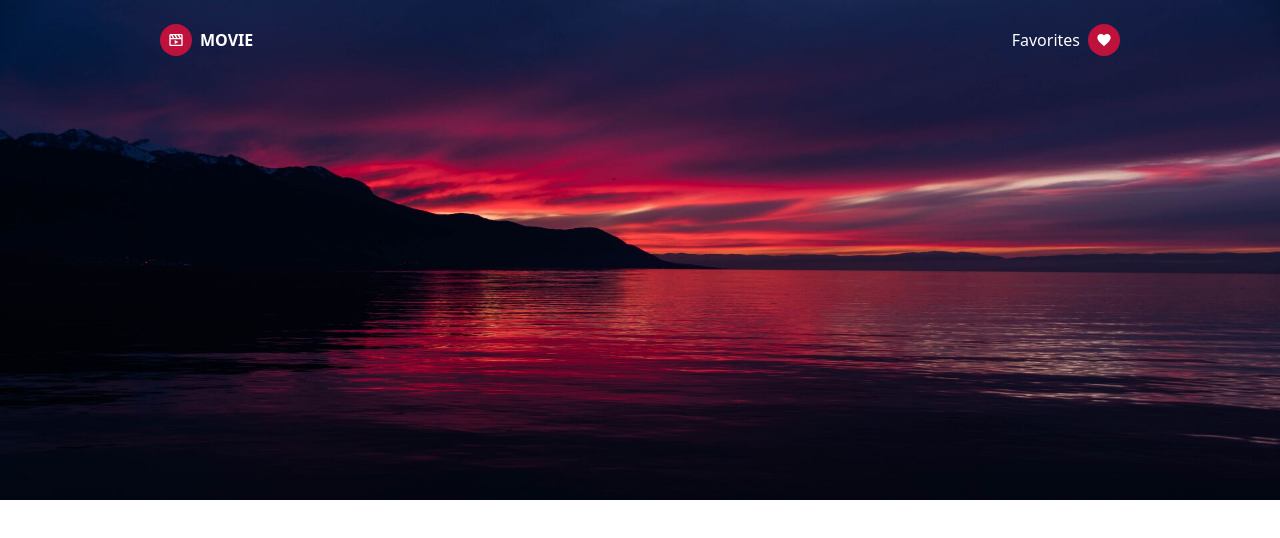
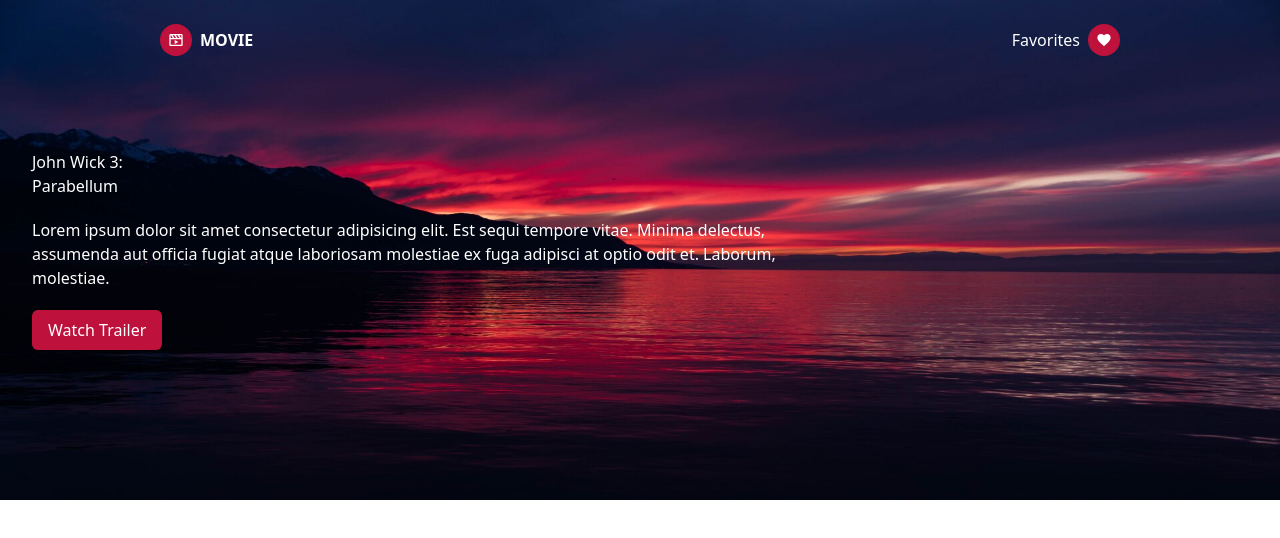
Before and after one commit to RaminMikayilov/simple-movie-app, a React (Vite) app: page / in a window 1280 px wide. Shown: the top 538 px of the page. Built offline with nearby package versions, Linux system fonts and the light colour scheme.

Commit message:
Add Hero section

```diff
--- a/src/components/Hero.jsx
+++ b/src/components/Hero.jsx
@@ -4,10 +4,22 @@ import heroImage from "../assets/hero.jpg";
 
 const Hero = () => {
   return (
-    <div className="h-[500px]">
+    <div className="h-[500px] relative">
       <Navbar />
       <div className="w-full h-full">
         <img src={heroImage} alt="hero" className="w-full h-full" />
+        <div className="absolute top-0 left-0 text-white flex flex-col justify-center items-start h-full p-8 gap-5 w-2/3">
+          <h1>
+            John Wick 3: <br /> Parabellum
+          </h1>
+          <p>
+            Lorem ipsum dolor sit amet consectetur adipisicing elit. Est sequi
+            tempore vitae. Minima delectus, assumenda aut officia fugiat atque
+            laboriosam molestiae ex fuga adipisci at optio odit et. Laborum,
+            molestiae.
+          </p>
+          <button className="bg-cRose rounded-md py-2 px-4">Watch Trailer</button>
+        </div>
       </div>
     </div>
   );
```
